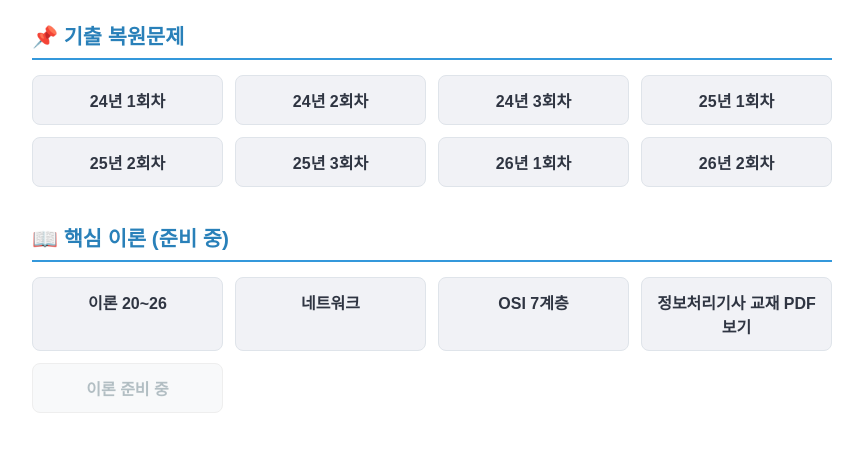
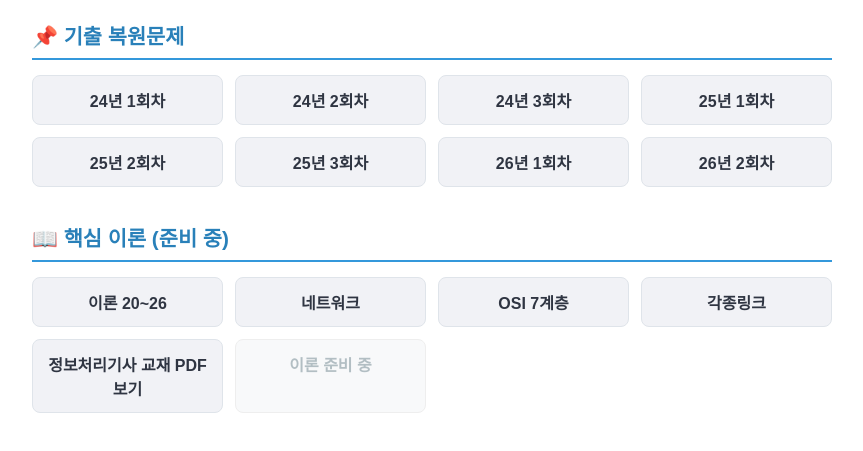
Before and after one commit to jyoungj11/exam-bank, a plain HTML site: page index.html in a window 1280 px wide. Shown: the part 167-618 px from the top of the page, without its empty margins (208-1071 px from the left). Drawn offline with Linux system fonts and the light colour scheme.

Commit message:
Add link to various resources in submenu

```diff
--- a/index.html
+++ b/index.html
@@ -43,6 +43,7 @@
             <a href="2026.html" class="btn">이론 20~26</a>
             <a href="network.html" class="btn">네트워크</a>
             <a href="OSI7.html" class="btn">OSI 7계층</a>
+            <a href="links.html" class="btn">각종링크</a>
             <a href="potato_compress.html" class="btn" >정보처리기사 교재 PDF 보기</a>
             <span class="btn btn-disabled">이론 준비 중</span>
         </div>
```
